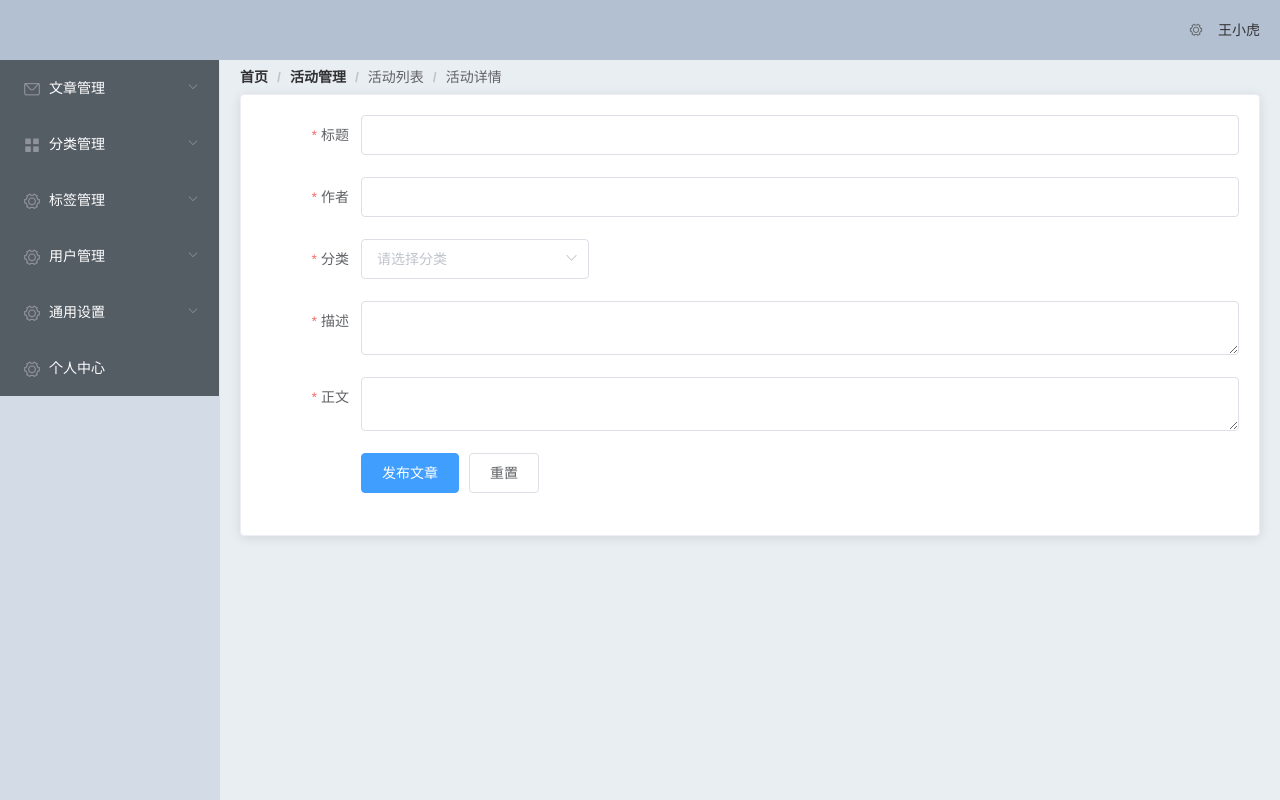
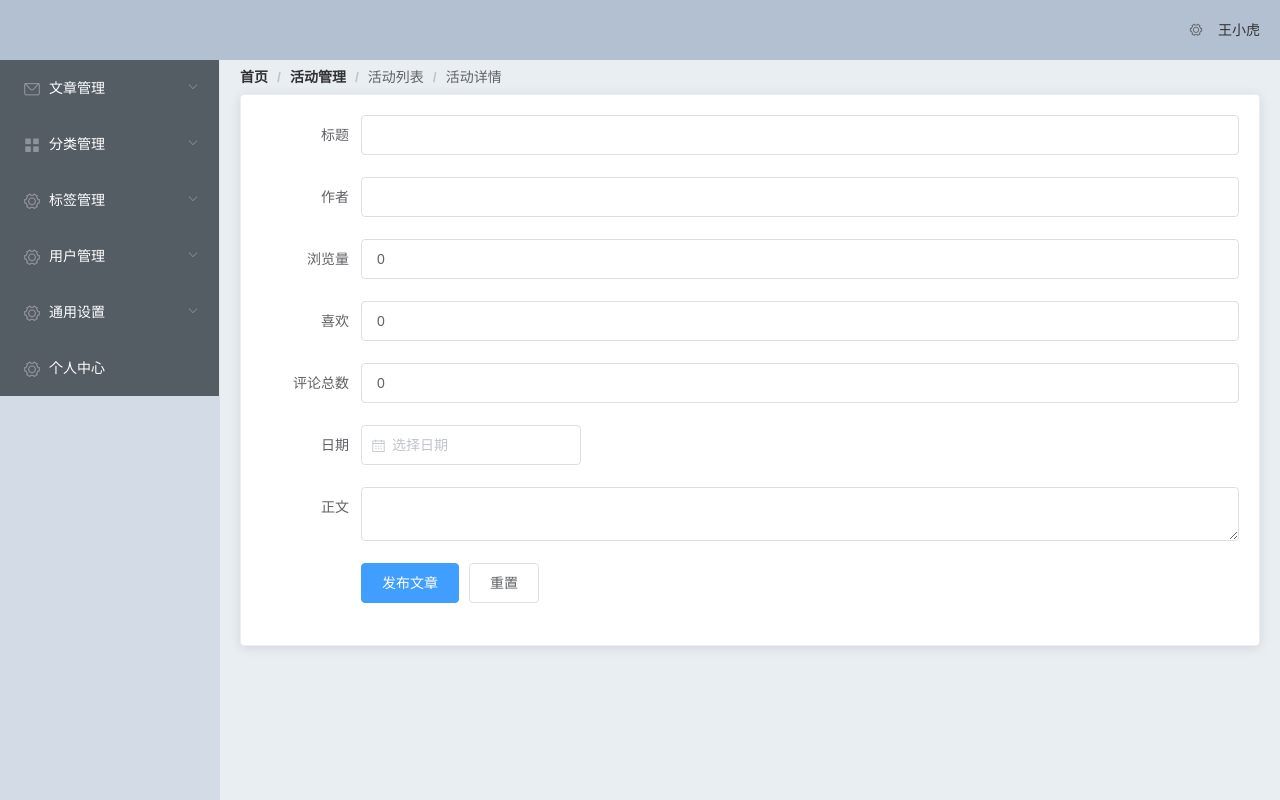
Before and after one commit to LRG00/vue-template, a Vue app: page /post/create in a window 1280 px wide. Built offline with nearby package versions, Linux system fonts and the light colour scheme; no server answers; sample sign-in values are in the browser's storage; what iview would draw is missing.

Commit message:
文章添加

```diff
--- a/src/api/post.js
+++ b/src/api/post.js
@@ -4,6 +4,6 @@ export async function getList (params) {
   return await request.get(`/post/list`, { params })
 }
 // 角色删除接口
-export async function getRoleList (params) {
-  return await request.post(`/api/login`, params)
+export async function addArticle (params) {
+  return await request.post(`/post/add`, params)
 }
--- a/src/views/post/create.vue
+++ b/src/views/post/create.vue
@@ -1,23 +1,40 @@
 <template>
   <el-card>
-    <el-form :model="ruleForm" :rules="rules" ref="ruleForm" label-width="100px" class="demo-ruleForm">
-      <el-form-item label="标题" prop="name">
-        <el-input v-model="ruleForm.name"></el-input>
+    <el-form :model="ruleForm"  ref="ruleForm" label-width="100px" class="demo-ruleForm">
+      <el-form-item label="标题" prop="article_title">
+        <el-input v-model="ruleForm.article_title"></el-input>
       </el-form-item>
-      <el-form-item label="作者" prop="name">
-        <el-input v-model="ruleForm.name"></el-input>
+      <el-form-item label="作者" prop="user_id">
+        <el-input v-model="ruleForm.user_id"></el-input>
       </el-form-item>
-      <el-form-item label="分类" prop="region">
-        <el-select v-model="ruleForm.region" placeholder="请选择分类">
+      <el-form-item label="浏览量" prop="article_views">
+        <el-input v-model="ruleForm.article_views"></el-input>
+      </el-form-item>
+      <el-form-item label="喜欢" prop="article_like_count">
+        <el-input v-model="ruleForm.article_like_count"></el-input>
+      </el-form-item>
+      <el-form-item label="评论总数" prop="article_comment_count">
+        <el-input v-model="ruleForm.article_comment_count"></el-input>
+      </el-form-item>
+      <el-form-item label="日期" prop="article_date">
+        <el-date-picker
+          v-model="ruleForm.article_date"
+          type="date"
+          value-format="yyyy-MM-dd"
+          placeholder="选择日期">
+        </el-date-picker>
+      </el-form-item>
+      <!-- <el-form-item label="分类" prop="sort_id">
+        <el-select v-model="ruleForm.sort_id" placeholder="请选择分类">
           <el-option label="区域一" value="shanghai"></el-option>
           <el-option label="区域二" value="beijing"></el-option>
         </el-select>
-      </el-form-item>
-      <el-form-item label="描述" prop="desc">
+      </el-form-item> -->
+      <!-- <el-form-item label="描述" prop="desc">
         <el-input type="textarea" v-model="ruleForm.desc"></el-input>
-      </el-form-item>
-      <el-form-item label="正文" prop="desc">
-        <el-input type="textarea" v-model="ruleForm.desc"></el-input>
+      </el-form-item> -->
+      <el-form-item label="正文" prop="article_content">
+        <el-input type="textarea" v-model="ruleForm.article_content"></el-input>
       </el-form-item>
       <el-form-item>
         <el-button type="primary" @click="submitForm('ruleForm')">发布文章</el-button>
@@ -28,18 +45,19 @@
 </template>
 
 <script>
+import { addArticle } from '@/api/post'
 export default {
   data () {
     return {
       ruleForm: {
-        name: '',
-        region: '',
-        date1: '',
-        date2: '',
-        delivery: false,
-        type: [],
-        resource: '',
-        desc: ''
+        user_id: '',
+        article_title: '',
+        article_views: 0,
+        article_comment_count: 0,
+        article_like_count: 0,
+        article_date: null,
+        article_content: '',
+        // desc: ''
       },
       rules: {
         name: [
@@ -71,7 +89,11 @@ export default {
     submitForm (formName) {
       this.$refs[formName].validate((valid) => {
         if (valid) {
-          alert('submit!')
+          console.log(this.ruleForm)
+          addArticle(this.ruleForm).then(res => {
+            // this.tableData = res.data
+            console.log(res.data, 'ooooooooooooooooooooooo')
+          })
         } else {
           console.log('error submit!!')
           return false
--- a/src/views/post/list.vue
+++ b/src/views/post/list.vue
@@ -8,7 +8,7 @@
     </el-tabs> -->
     <el-table :data="tableData" style="width: 100%">
       <el-table-column prop="article_title" label="标题"></el-table-column>
-      <el-table-column prop="user_id" label="作者"></el-table-column>
+      <el-table-column prop="user_name" label="作者"></el-table-column>
       <el-table-column prop="article_id" label="状态"></el-table-column>
       <el-table-column prop="article_date" label="创建时间"></el-table-column>
       <el-table-column prop="address" label="操作">
@@ -35,6 +35,7 @@ export default {
     getPostList () {
       getList().then(res => {
         this.tableData = res.data
+        console.log(res.data)
       })
     },
     handleClick(tab, event) {
```
